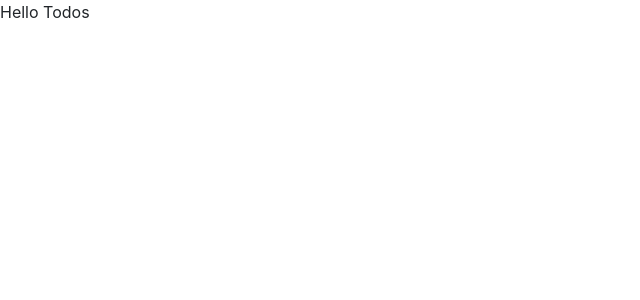
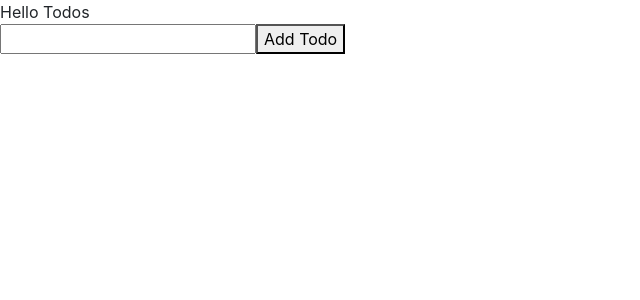
Before and after one commit to vaibhav269/Todo-react-redux, a React app: page / in a window 1280 px wide. Shown: the top 300 px of the page, without its empty margins (0-640 px from the left). Built offline with nearby package versions, Linux system fonts and the light colour scheme.

Commit message:
Added Form component

```diff
--- a/src/js/components/App.js
+++ b/src/js/components/App.js
@@ -1,9 +1,10 @@
 import React from 'react';
-
+import Form from '../components/Form';
 
 const App = ()=>(
     <div>
         Hello Todos
+        <Form/>
     </div>
 );
 
--- /dev/null
+++ b/src/js/components/Form.js
@@ -0,0 +1,47 @@
+import React,{Component} from 'react';
+import { connect } from 'react-redux';
+import { addTodo } from '../actions/index';
+
+const mapDispatchToProps = (dispatch) => {
+    return{
+        addTodo : todo => dispatch(addTodo(todo))
+    }
+}
+
+class ConnectedForm extends Component{
+
+    constructor(){
+        super();
+        this.addTodo = this.addTodo.bind(this);
+    }
+
+    addTodo(event){
+        event.preventDefault();
+        let todoName = this.refs.todoName.value;
+        let id = 1;
+        let status = false;
+        this.props.addTodo({id,todoName,status});
+        this.refs.todoName.value = "";
+    }
+
+    render(){
+        return(
+            <div>
+                <form
+                    onSubmit = {this.addTodo}>
+                    <input
+                        ref="todoName"
+                        type="text"
+                        />
+                    <button
+                        type = "submit">
+                        Add Todo
+                    </button>
+                </form>
+            </div>
+        )
+    }
+}
+
+const Form = connect(null,mapDispatchToProps)(ConnectedForm);
+export default Form;
```
